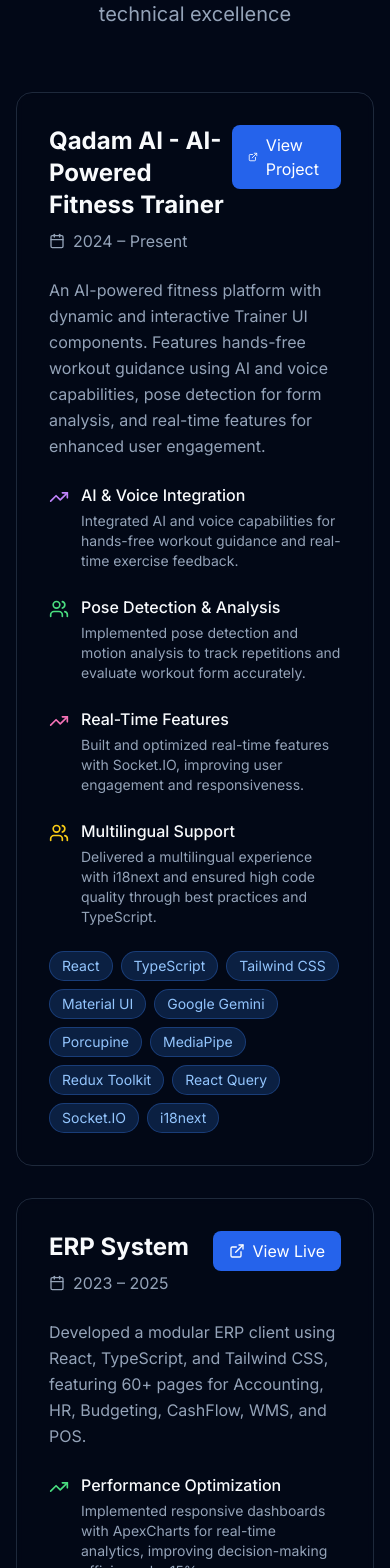
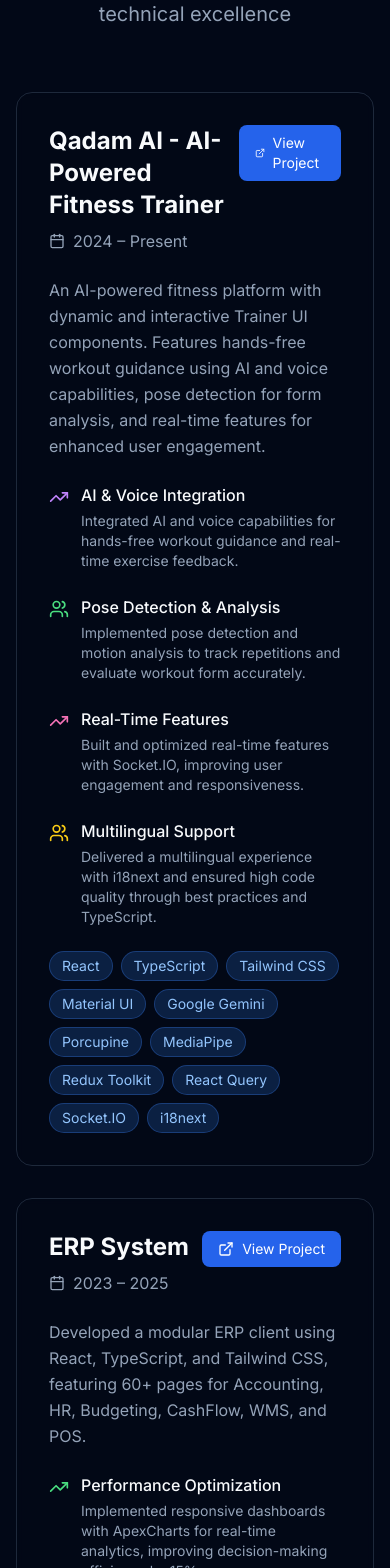
Before and after one commit to Habibulloh08/portfolio, a Next.js app: page / in a window 390 px wide. Shown: the part 2980-4548 px from the top of the page. Built offline with nearby package versions, Linux system fonts and the light colour scheme.

Commit message:
feat: implement theme initialization script and adjust layout for better responsiveness

```diff
--- a/app/layout.tsx
+++ b/app/layout.tsx
@@ -9,6 +9,19 @@ import { ScrollToTop } from "@/components/scroll-to-top"
 import { BackgroundBeams } from "@/components/background-beams"
 
 const inter = Inter({ subsets: ["latin"] })
+
+const setInitialTheme = `
+(function() {
+  try {
+    var theme = localStorage.getItem('theme');
+    if (!theme) {
+      theme = window.matchMedia('(prefers-color-scheme: dark)').matches ? 'dark' : 'light';
+    }
+    document.documentElement.classList.remove('light', 'dark');
+    document.documentElement.classList.add(theme);
+  } catch(e) {}
+})();
+`;
 
 export const metadata: Metadata = {
   title: "Habibulloh Karimov - Frontend Developer",
@@ -22,6 +35,9 @@ export default function RootLayout({
 }) {
   return (
     <html lang="en" suppressHydrationWarning>
+      <head>
+        <script dangerouslySetInnerHTML={{ __html: setInitialTheme }} />
+      </head>
       <body className={`${inter.className} overflow-x-hidden`}>
         <ThemeProvider defaultTheme="dark">
           <BackgroundBeams />
--- a/components/experience-section.tsx
+++ b/components/experience-section.tsx
@@ -131,7 +131,7 @@ export function ExperienceSection() {
 
         <div className="max-w-5xl mx-auto">
           {/* Animated Carousel Container */}
-          <div className="relative min-h-[620px]">
+          <div className="relative min-h-[1350px] 2xl:min-h-[650px]">
             <AnimatePresence initial={false} custom={direction} mode="wait">
               <motion.div
                 key={currentSlide}
--- a/components/projects-section.tsx
+++ b/components/projects-section.tsx
@@ -33,7 +33,8 @@ export function ProjectsSection() {
                   className="flex items-center px-4 py-2 bg-blue-600 text-white rounded-lg hover:bg-blue-700 transition-colors duration-200"
                 >
                   <ExternalLink className="w-4 h-4 mr-2" />
-                  View Project
+                  <span className="text-sm">                  View Project
+                  </span>
                 </a>
               </div>
 
@@ -113,7 +114,7 @@ export function ProjectsSection() {
                   className="flex items-center px-4 py-2 bg-blue-600 text-white rounded-lg hover:bg-blue-700 transition-colors duration-200"
                 >
                   <ExternalLink className="w-4 h-4 mr-2" />
-                  View Live
+                  <span className="text-sm">View Project</span>
                 </a>
               </div>
 
```
